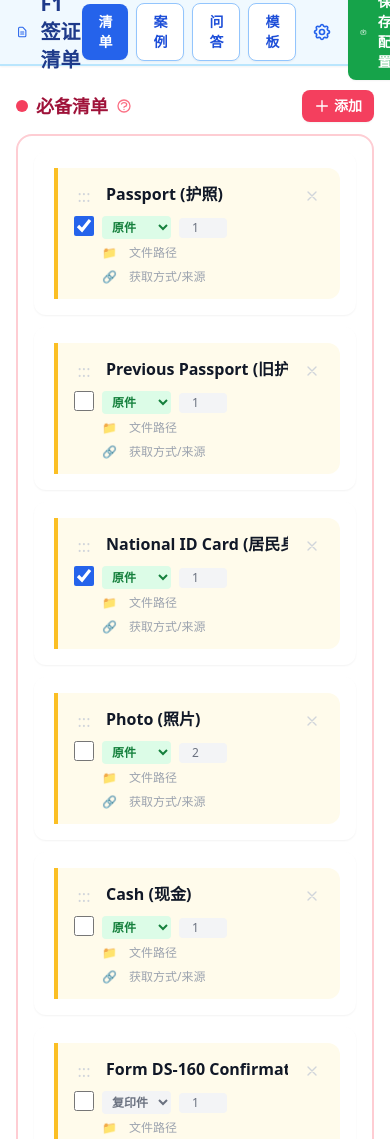
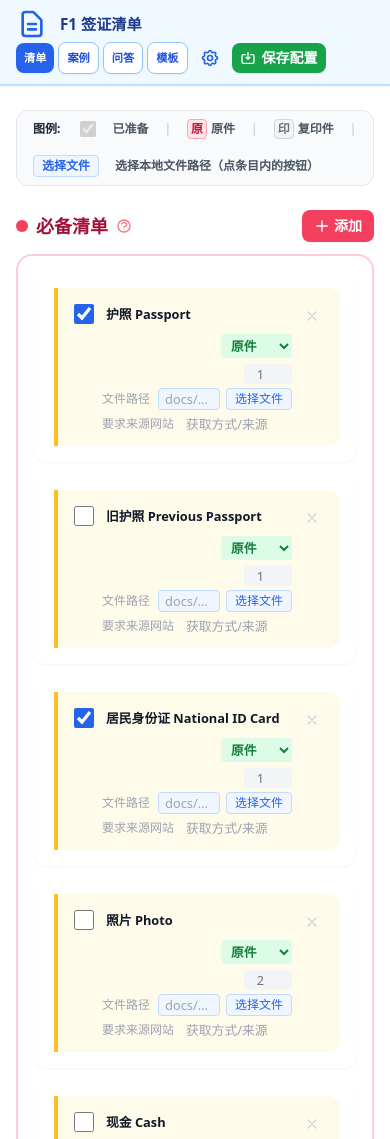
Before and after one commit to KYUKAO/F1Visa, a plain HTML site: page index.html in a window 390 px wide. Shown: the top 1139 px of the page. Drawn offline with nearby package versions, Linux system fonts and the light colour scheme.

Commit message:
更新迭代

```diff
--- a/index.html
+++ b/index.html
@@ -23,9 +23,106 @@ input[type="checkbox"]:focus { outline: none; box-shadow: 0 0 0 3px #3b82f6; }
 @keyframes slideUp { from { opacity: 0; transform: translateY(20px); } to { opacity: 1; transform: translateY(0); } }
 .case-enter { animation: caseSlide 0.3s ease; }
 @keyframes caseSlide { from { opacity: 0; transform: translateX(-10px); } to { opacity: 1; transform: translateX(0); } }
+
+/* PC: push "原件/复印件" and quantity to the right */
+.item-meta-row {
+  display: flex !important;
+  align-items: center !important;
+  gap: 6px !important;
+  flex-wrap: wrap !important;
+}
+.item-meta-row .item-name-input {
+  flex: 1 !important;
+  min-width: 200px !important;
+  max-width: none !important;
+}
+.item-meta-row select,
+.item-meta-row input[type="number"] {
+  margin-left: auto !important;
+}
+
+/* Mobile Responsive */
+@media (max-width: 768px) {
+  /* Nav: wrap buttons to next line, shrink title on very small screens */
+  nav .flex.items-center.justify-between {
+    flex-wrap: wrap !important;
+    height: auto !important;
+    padding-top: 8px !important;
+    padding-bottom: 8px !important;
+  }
+  nav h1 {
+    font-size: 0.95rem !important;
+    white-space: nowrap !important;
+  }
+  nav .flex.items-center.gap-2 {
+    flex-wrap: wrap !important;
+    gap: 4px !important;
+  }
+  .nav-btn {
+    font-size: 0.7rem !important;
+    padding: 5px 8px !important;
+  }
+  button[onclick="exportConfig()"] {
+    padding: 5px 8px !important;
+  }
+  button[onclick="exportConfig()"] svg + span {
+    display: none !important;
+  }
+
+  /* Item cards: hide drag handle, compact layout */
+  .sortable-item .drag-handle {
+    display: none !important;
+  }
+  .sortable-item .flex-col {
+    flex-direction: row !important;
+    align-items: center !important;
+    gap: 6px !important;
+  }
+  .sortable-item input[type="text"],
+  .sortable-item input[type="number"],
+  .sortable-item select {
+    font-size: 0.8rem !important;
+  }
+  /* Item meta: name takes full width, original/qty on next row */
+  .item-meta-row {
+    flex-direction: column !important;
+    align-items: flex-start !important;
+  }
+  .item-meta-row .item-name-input {
+    width: 100% !important;
+    min-width: unset !important;
+  }
+
+  /* Modals: full-width with small margin */
+  .modal-content {
+    margin: 8px !important;
+    max-width: calc(100vw - 16px) !important;
+    padding: 16px !important;
+    max-height: calc(100vh - 32px) !important;
+  }
+
+  /* Case cards: reduce padding */
+  .case-enter {
+    padding: 12px !important;
+  }
+  .case-enter .text-lg {
+    font-size: 0.95rem !important;
+  }
+  .case-enter .grid-cols-3 {
+    grid-template-columns: 1fr !important;
+  }
+
+  /* QA accordion: compact text */
+  .bg-white.rounded-2xl.shadow-sm.overflow-hidden.mb-4 button {
+    padding: 12px !important;
+  }
+}
 </style>
 </head>
 <body class="min-h-screen bg-white">
+
+<!-- Hidden file picker for folder selection -->
+<input type="file" id="filePicker" style="display:none" webkitdirectory multiple accept=".pdf,.doc,.docx,.jpg,.jpeg,.png,.xls,.xlsx">
 
 <!-- Top Nav -->
 <nav class="bg-sky-50 border-b-2 border-sky-200 sticky top-0 z-50 shadow-sm">
@@ -59,6 +156,26 @@ input[type="checkbox"]:focus { outline: none; box-shadow: 0 0 0 3px #3b82f6; }
 
 <!-- Two Columns -->
 <div class="flex flex-col gap-6">
+
+<!-- 图例 -->
+<div class="flex flex-wrap items-center gap-4 text-xs font-semibold text-gray-600 bg-gray-50 rounded-xl px-4 py-2 border border-gray-200">
+<span class="font-bold text-gray-800 mr-1">图例:</span>
+<input type="checkbox" checked disabled class="w-4 h-4 rounded border-2 border-gray-300 accent-blue-600">
+<span>已准备</span>
+<span class="text-gray-300">|</span>
+<div class="flex items-center gap-1">
+<div class="w-5 h-5 bg-rose-100 text-rose-700 rounded text-xs flex items-center justify-center font-bold border border-rose-300">原</div>
+<span>原件</span>
+</div>
+<span class="text-gray-300">|</span>
+<div class="flex items-center gap-1">
+<div class="w-5 h-5 bg-gray-100 text-gray-500 rounded text-xs flex items-center justify-center border border-gray-300">印</div>
+<span>复印件</span>
+</div>
+<span class="text-gray-300">|</span>
+<button onclick="showFilePickerHint()" class="shrink-0 text-xs text-blue-600 bg-blue-50 border border-blue-200 px-2 py-0.5 rounded hover:bg-blue-100 transition-colors">选择文件</button>
+<span>选择本地文件路径（点条目内的按钮）</span>
+</div>
 
 <!-- 必备清单 -->
 <div>
@@ -100,27 +217,6 @@ input[type="checkbox"]:focus { outline: none; box-shadow: 0 0 0 3px #3b82f6; }
 </div>
 </div>
 
-</div>
-
-<!-- Legend -->
-<div class="mt-6 bg-blue-50 border-2 border-blue-200 rounded-2xl p-4">
-<div class="flex flex-wrap items-center gap-6 text-sm font-semibold text-blue-900">
-<div class="flex items-center gap-2">
-<input type="checkbox" checked disabled class="w-5 h-5 rounded border-2 border-gray-300 accent-blue-600">
-<span class="font-semibold text-blue-900">已准备</span>
-</div>
-<div class="flex items-center gap-2">
-<div class="w-6 h-6 bg-rose-100 text-rose-700 rounded text-xs flex items-center justify-center font-bold border-2 border-rose-300">原</div>
-<span>原件</span>
-</div>
-<div class="flex items-center gap-2">
-<div class="w-6 h-6 bg-gray-100 text-gray-500 rounded text-xs flex items-center justify-center border-2 border-gray-300">印</div>
-<span>复印件</span>
-</div>
-<div class="flex items-center gap-2">
-<svg class="w-4 h-4 text-blue-400" fill="none" stroke="currentColor" viewBox="0 0 24 24"><path stroke-linecap="round" stroke-linejoin="round" stroke-width="2" d="M4 8h16M4 16h16"/></svg>
-<span>拖动可排序或切换分类</span>
-</div>
 </div>
 
 <!-- ===== CASES PAGE ===== -->
@@ -453,6 +549,10 @@ Awards, Interests, Skills:
 <svg class="w-4 h-4" fill="none" stroke="currentColor" viewBox="0 0 24 24"><path stroke-linecap="round" stroke-linejoin="round" stroke-width="2" d="M19 7l-.867 12.142A2 2 0 0116.138 21H7.862a2 2 0 01-1.995-1.858L5 7m5 4v6m4-6v6m1-10V4a1 1 0 00-1-1h-4a1 1 0 00-1 1v3M4 7h16"/></svg>
 重置所有数据
 </button>
+<button onclick="if(confirm('将从 visa-config.json 重新加载清单（保留案例）？')){localStorage.removeItem('f1visa_items');location.reload();}" class="w-full flex items-center justify-center gap-2 px-4 py-2.5 bg-blue-50 text-blue-600 rounded-lg text-sm font-medium hover:bg-blue-100 mt-2">
+<svg class="w-4 h-4" fill="none" stroke="currentColor" viewBox="0 0 24 24"><path stroke-linecap="round" stroke-linejoin="round" stroke-width="2" d="M4 4v5h.582m15.356 2A8.001 8.001 0 004.582 9m0 0H9m11 11v-5h-.581m0 0a8.003 8.003 0 01-15.357-2m15.357 2H15"/></svg>
+从配置文件重置清单
+</button>
 </div>
 </div>
 <div class="mt-6">
@@ -614,8 +714,8 @@ div.innerHTML =
 '<input type="checkbox" ' + (it.isReady ? 'checked' : '') + ' onchange="toggleReady(\'' + it.id + '\')" class="w-5 h-5 rounded border-2 border-gray-300 accent-blue-600 cursor-pointer">' +
 '</div>' +
 '<div class="flex-1 min-w-0 space-y-1">' +
-'<div class="flex items-center gap-2 flex-wrap">' +
-'<input type="text" value="' + escHtml(it.name) + '" onchange="updateItem(\'' + it.id + '\',\'name\',this.value)" class="font-bold text-gray-900 bg-transparent border-0 text-base px-1 py-0.5 w-auto min-w-[120px] max-w-[300px] hover:bg-white focus:bg-white rounded">' +
+'<div class="item-meta-row">' +
+'<input type="text" value="' + escHtml(it.name) + '" onchange="updateItem(\'' + it.id + '\',\'name\',this.value)" class="item-name-input font-bold text-gray-900 bg-transparent border-0 text-base px-1 py-0.5 w-auto min-w-[120px] max-w-[300px] hover:bg-white focus:bg-white rounded">' +
 '<select onchange="updateItem(\'' + it.id + '\',\'isOriginal\',this.value===\'true\')" class="shrink-0 text-xs px-1.5 py-0.5 rounded font-bold border-0 cursor-pointer ' + originalBg + '">' +
 '<option value="true" ' + (it.isOriginal ? 'selected' : '') + '>原件</option>' +
 '<option value="false" ' + (!it.isOriginal ? 'selected' : '') + '>复印件</option>' +
@@ -623,11 +723,14 @@ div.innerHTML =
 '<input type="number" value="' + it.quantity + '" min="1" max="99" onchange="updateItem(\'' + it.id + '\',\'quantity\',parseInt(this.value)||1)" class="shrink-0 text-xs w-12 px-1.5 py-0.5 rounded bg-gray-100 text-gray-500 border-0 text-center hover:bg-white focus:bg-white">' +
 '</div>' +
 '<div class="flex items-center gap-2">' +
-'<span class="text-xs text-gray-400 shrink-0">📁</span>' +
-'<input type="text" value="' + escHtml(it.filePath) + '" onchange="updateItem(\'' + it.id + '\',\'filePath\',this.value)" placeholder="文件路径" class="flex-1 text-xs text-gray-500 bg-transparent border-0 px-1 py-0.5 hover:bg-white focus:bg-white rounded w-full">' +
+'<span class="text-xs text-gray-400 shrink-0">文件路径</span>' +
+'<div class="flex-1 flex items-center gap-1.5 min-w-0">' +
+'<input type="text" value="' + escHtml(it.filePath) + '" onchange="updateItem(\'' + it.id + '\',\'filePath\',this.value)" placeholder="docs/..." class="flex-1 text-xs text-blue-600 bg-blue-50 border border-blue-200 px-1.5 py-0.5 rounded hover:bg-white focus:bg-white focus:border-blue-400 w-full min-w-0" spellcheck="false">' +
+'<button onclick="pickFilePath(\'' + it.id + '\')" class="shrink-0 text-xs text-blue-600 bg-blue-50 border border-blue-200 px-2 py-0.5 rounded hover:bg-blue-100 transition-colors" title="选择本地文件或文件夹">选择文件</button>' +
+'</div>' +
 '</div>' +
 '<div class="flex items-center gap-2">' +
-'<span class="text-xs text-gray-400 shrink-0">🔗</span>' +
+'<span class="text-xs text-gray-400 shrink-0">要求来源网站</span>' +
 '<input type="text" value="' + escHtml(it.acquisition) + '" onchange="updateItem(\'' + it.id + '\',\'acquisition\',this.value)" placeholder="获取方式/来源" class="flex-1 text-xs text-gray-500 bg-transparent border-0 px-1 py-0.5 hover:bg-white focus:bg-white rounded w-full">' +
 '</div>' +
 (it.description ? '<p class="text-xs text-gray-600 leading-relaxed px-1">' + escHtml(it.description) + '</p>' : '') +
@@ -650,6 +753,15 @@ document.querySelectorAll('.drag-over').forEach(function(el) { el.classList.remo
 });
 
 return div;
+}
+
+function openFileLocation(id) {
+var it = items.find(function(item) { return item.id === id; });
+if (!it || !it.filePath) return;
+var fullPath = it.filePath.replace(/\\/g, '/');
+var dir = fullPath.substring(0, fullPath.lastIndexOf('/') + 1);
+var folderUrl = 'file:///' + (dir.startsWith('docs/') || dir.startsWith('docs\\') ? 'D:/VibeCoding/F1/' + dir : dir);
+window.location.href = folderUrl;
 }
 
 function updateItem(id, field, value) {
@@ -1085,6 +1197,40 @@ renderAll();
 closeAddItem();
 }
 
+// ===== FILE PICKER =====
+var _pickerItemId = null;
+document.getElementById('filePicker').addEventListener('change', function(e) {
+  var file = e.target.files[0];
+  if (file && _pickerItemId) {
+    var name = file.name;
+    // webkitRelativePath gives path relative to the selected folder, e.g. "images/photo.jpg"
+    var rel = file.webkitRelativePath || '';
+    var guess;
+    if (rel && rel !== name) {
+      // User picked a folder first; use the relative path as-is
+      guess = rel;
+    } else {
+      // Single file picked directly
+      guess = 'docs/';
+      if (name.match(/\.(pdf|doc|docx)$/i)) guess += 'documents/' + name;
+      else if (name.match(/\.(jpg|jpeg|png)$/i)) guess += 'images/' + name;
+      else guess += name;
+    }
+    updateItem(_pickerItemId, 'filePath', guess);
+  }
+  _pickerItemId = null;
+  e.target.value = '';
+});
+
+function pickFilePath(itemId) {
+  _pickerItemId = itemId;
+  document.getElementById('filePicker').click();
+}
+
+function showFilePickerHint() {
+  alert('请在清单条目内点击"选择文件"按钮来设置该条目的文件路径。');
+}
+
 // ===== UTILS =====
 function escHtml(s) {
 if (!s) return '';
--- a/visa-config.json
+++ b/visa-config.json
@@ -1,31 +1,32 @@
 {
   "version": 2,
   "items": [
-    {"id": "i1",  "name": "Passport (护照)",                       "category": "required",   "isOriginal": true,  "quantity": 1, "filePath": "",                                              "acquisition": "",                             "isReady": true},
-    {"id": "i2",  "name": "Previous Passport (旧护照)",           "category": "required",   "isOriginal": true,  "quantity": 1, "filePath": "",                                              "acquisition": "",                             "isReady": false},
-    {"id": "i3",  "name": "National ID Card (居民身份证)",         "category": "required",   "isOriginal": true,  "quantity": 1, "filePath": "",                                              "acquisition": "",                             "isReady": true},
-    {"id": "i4",  "name": "Photo (照片)",                         "category": "required",   "isOriginal": true,  "quantity": 2, "filePath": "",                                              "acquisition": "",                             "isReady": false},
-    {"id": "i5",  "name": "Cash (现金)",                         "category": "required",   "isOriginal": true,  "quantity": 1, "filePath": "",                                              "acquisition": "",                             "isReady": false},
-    {"id": "i6",  "name": "Form DS-160 Confirmation Page (DS-160 确认页)", "category": "required", "isOriginal": false, "quantity": 1, "filePath": "", "acquisition": "https://ceac.state.gov/GenNIV/Default.aspx", "isReady": false},
-    {"id": "i7",  "name": "Visa Appointment Confirmation (签证预约确认页)", "category": "required", "isOriginal": false, "quantity": 1, "filePath": "", "acquisition": "https://cgifederal.secure.force.com/",        "isReady": false},
-    {"id": "i8",  "name": "Form I-20 — Certificate of Eligibility for Nonimmigrant Student Status (F-1)", "category": "required", "isOriginal": true, "quantity": 1, "filePath": "", "acquisition": "", "isReady": true},
-    {"id": "i9",  "name": "SEVIS I-901 Fee Receipt (SEVIS I-901 缴费收据)", "category": "required", "isOriginal": false, "quantity": 1, "filePath": "", "acquisition": "https://fmjfee.com/", "isReady": false},
-    {"id": "i10", "name": "Admission/Offer Letter (录取通知书)",  "category": "supporting", "isOriginal": false, "quantity": 1, "filePath": "docs/admission-letters/Goldsmiths_Admission.pdf",  "acquisition": "",    "isReady": false},
-    {"id": "i11", "name": "Proof of Financial Ability (资助证明)", "category": "supporting", "isOriginal": false, "quantity": 1, "filePath": "",                                              "acquisition": "",                             "isReady": false},
-    {"id": "i12", "name": "Scholarship Award Letter (奖学金证明)", "category": "supporting", "isOriginal": false, "quantity": 1, "filePath": "",                                              "acquisition": "",                             "isReady": false},
-    {"id": "i13", "name": "Proof of Financial Resources / Bank Statement (资产证明 / 银行存款证明)", "category": "supporting", "isOriginal": true, "quantity": 1, "filePath": "docs/bank-statement/CertificateOfDeposit.pdf", "acquisition": "银行网点办理存款证明", "isReady": false},
-    {"id": "i14", "name": "Curriculum Vitae / Resume (个人简历 CV)", "category": "supporting", "isOriginal": false, "quantity": 1, "filePath": "docs/cv/HanqingLi_Resume_2026.pdf",                   "acquisition": "",                             "isReady": true},
-    {"id": "i15", "name": "Statement of Purpose / Study Plan (学习计划)", "category": "supporting", "isOriginal": false, "quantity": 1, "filePath": "docs/study-plan/StoneSpeech.pdf",                    "acquisition": "",                             "isReady": false},
-    {"id": "i16", "name": "Professor's CV / Supervisor CV (导师简历)", "category": "supporting", "isOriginal": false, "quantity": 1, "filePath": "",                                              "acquisition": "",                             "isReady": false},
-    {"id": "i17", "name": "Graduation Certificate — CHESICC Verification (毕业证学信网认证)", "category": "supporting", "isOriginal": true, "quantity": 1, "filePath": "", "acquisition": "学信网: https://www.chsi.com.cn/", "isReady": false},
-    {"id": "i18", "name": "Degree Certificate — CHESICC Verification (学位证学信网认证)", "category": "supporting", "isOriginal": true, "quantity": 1, "filePath": "", "acquisition": "学信网: https://www.chsi.com.cn/", "isReady": false},
-    {"id": "i19", "name": "Academic Transcript — Official (中英文成绩单)", "category": "supporting", "isOriginal": true,  "quantity": 1, "filePath": "docs/transcripts/SHU-AcademicTranscript.pdf",     "acquisition": "学校档案馆/教务处",     "isReady": false},
-    {"id": "i20", "name": "GRE Score Report (GRE 成绩单)",        "category": "supporting", "isOriginal": false, "quantity": 1, "filePath": "",                                              "acquisition": "ETS: https://www.ets.org/",     "isReady": false},
-    {"id": "i21", "name": "English Proficiency Score Report — TOEFL/IELTS (英语语言成绩单)", "category": "supporting", "isOriginal": false, "quantity": 1, "filePath": "docs/english-scores/IELTS.pdf",    "acquisition": "ETS: https://www.ets.org/",     "isReady": false},
-    {"id": "i22", "name": "Published Research / Publications (已发表论文或作品集)", "category": "supporting", "isOriginal": false, "quantity": 1, "filePath": "",                                              "acquisition": "",                             "isReady": false},
-    {"id": "i23", "name": "Household Registration Booklet / Hukou (户口本)", "category": "required", "isOriginal": true,  "quantity": 1, "filePath": "",                                              "acquisition": "",                             "isReady": false},
-    {"id": "i24", "name": "Social Media Identifiers (社媒账号信息 — DS-160 必填)", "category": "supporting", "isOriginal": false, "quantity": 1, "filePath": "", "acquisition": "DS-160 表格填写后补充",    "isReady": false},
-    {"id": "i25", "name": "Professor's Letter of Support (导师支持信)", "category": "supporting", "isOriginal": false, "quantity": 1, "filePath": "docs/reference-letters/LiQi_Reference.pdf",     "acquisition": "",                             "isReady": false}
+    {"id": "i1",  "name": "护照 Passport",                       "category": "required",   "isOriginal": true,  "quantity": 1, "filePath": "",                                              "acquisition": "",                             "isReady": true},
+    {"id": "i2",  "name": "旧护照 Previous Passport",           "category": "required",   "isOriginal": true,  "quantity": 1, "filePath": "",                                              "acquisition": "",                             "isReady": false},
+    {"id": "i3",  "name": "居民身份证 National ID Card",         "category": "required",   "isOriginal": true,  "quantity": 1, "filePath": "",                                              "acquisition": "",                             "isReady": true},
+    {"id": "i4",  "name": "照片 Photo",                         "category": "required",   "isOriginal": true,  "quantity": 2, "filePath": "",                                              "acquisition": "",                             "isReady": false},
+    {"id": "i5",  "name": "现金 Cash",                         "category": "required",   "isOriginal": true,  "quantity": 1, "filePath": "",                                              "acquisition": "",                             "isReady": false},
+    {"id": "i6",  "name": "DS-160 确认页 DS-160 Confirmation Page", "category": "required", "isOriginal": false, "quantity": 1, "filePath": "", "acquisition": "https://ceac.state.gov/GenNIV/Default.aspx", "isReady": false},
+    {"id": "i7",  "name": "签证预约确认页 Visa Appointment Confirmation", "category": "required", "isOriginal": false, "quantity": 1, "filePath": "", "acquisition": "https://cgifederal.secure.force.com/",        "isReady": false},
+    {"id": "i8",  "name": "I-20 表 Form I-20", "category": "required", "isOriginal": true, "quantity": 1, "filePath": "", "acquisition": "", "isReady": true},
+    {"id": "i9",  "name": "SEVIS I-901 缴费收据 SEVIS I-901 Fee Receipt", "category": "required", "isOriginal": false, "quantity": 1, "filePath": "", "acquisition": "https://fmjfee.com/", "isReady": false},
+    {"id": "i10", "name": "录取通知书 Admission Letter",  "category": "supporting", "isOriginal": false, "quantity": 1, "filePath": "docs/admission-letters/Goldsmiths_Admission.pdf",  "acquisition": "",    "isReady": false},
+    {"id": "i11a", "name": "Funding Letter 资助证明", "category": "supporting", "isOriginal": false, "quantity": 1, "filePath": "", "acquisition": "研究生院/导师出具", "isReady": false},
+    {"id": "i11", "name": "资助证明 Proof of Financial Ability", "category": "supporting", "isOriginal": false, "quantity": 1, "filePath": "",                                              "acquisition": "",                             "isReady": false},
+    {"id": "i12", "name": "奖学金证明 Scholarship Award Letter", "category": "supporting", "isOriginal": false, "quantity": 1, "filePath": "",                                              "acquisition": "",                             "isReady": false},
+    {"id": "i13", "name": "资产证明/银行存款证明 Bank Statement", "category": "supporting", "isOriginal": true, "quantity": 1, "filePath": "docs/bank-statement/CertificateOfDeposit.pdf", "acquisition": "银行网点办理存款证明", "isReady": false},
+    {"id": "i14", "name": "个人简历 CV Curriculum Vitae", "category": "supporting", "isOriginal": false, "quantity": 1, "filePath": "docs/cv/HanqingLi_Resume_2026.pdf",                   "acquisition": "",                             "isReady": true},
+    {"id": "i15", "name": "学习计划 Study Plan / Statement of Purpose", "category": "supporting", "isOriginal": false, "quantity": 1, "filePath": "docs/study-plan/StoneSpeech.pdf",                    "acquisition": "",                             "isReady": false},
+    {"id": "i16", "name": "导师简历 Professor's / Supervisor CV", "category": "supporting", "isOriginal": false, "quantity": 1, "filePath": "",                                              "acquisition": "",                             "isReady": false},
+    {"id": "i17", "name": "毕业证认证 Graduation Certificate (CHESICC)", "category": "supporting", "isOriginal": true, "quantity": 1, "filePath": "", "acquisition": "学信网: https://www.chsi.com.cn/", "isReady": false},
+    {"id": "i18", "name": "学位证认证 Degree Certificate (CHESICC)", "category": "supporting", "isOriginal": true, "quantity": 1, "filePath": "", "acquisition": "学信网: https://www.chsi.com.cn/", "isReady": false},
+    {"id": "i19", "name": "中英文成绩单 Academic Transcript", "category": "supporting", "isOriginal": true,  "quantity": 1, "filePath": "docs/transcripts/SHU-AcademicTranscript.pdf",     "acquisition": "学校档案馆/教务处",     "isReady": false},
+    {"id": "i20", "name": "GRE 成绩单 GRE Score Report",        "category": "supporting", "isOriginal": false, "quantity": 1, "filePath": "",                                              "acquisition": "ETS: https://www.ets.org/",     "isReady": false},
+    {"id": "i21", "name": "英语语言成绩单 TOEFL/IELTS Score Report", "category": "supporting", "isOriginal": false, "quantity": 1, "filePath": "docs/english-scores/IELTS.pdf",    "acquisition": "ETS: https://www.ets.org/",     "isReady": false},
+    {"id": "i22", "name": "已发表论文/作品集 Publications", "category": "supporting", "isOriginal": false, "quantity": 1, "filePath": "",                                              "acquisition": "",                             "isReady": false},
+    {"id": "i23", "name": "户口本 Household Registration Booklet", "category": "required", "isOriginal": true,  "quantity": 1, "filePath": "",                                              "acquisition": "",                             "isReady": false},
+    {"id": "i24", "name": "社媒账号信息 Social Media (DS-160)", "category": "supporting", "isOriginal": false, "quantity": 1, "filePath": "", "acquisition": "DS-160 表格填写后补充",    "isReady": false},
+    {"id": "i25", "name": "导师支持信 Professor's Letter of Support", "category": "supporting", "isOriginal": false, "quantity": 1, "filePath": "docs/reference-letters/LiQi_Reference.pdf",     "acquisition": "",                             "isReady": false}
   ],
   "cases": [
     {"status":"approved","date":"2026-05-05","window":"15号","vo":"白人男性","duration":"约2小时","prep":"两张照片，护照，身份证，offer letter，funding letter，ds160确认，签证预约确认，i20，个人cv，导师cv，导师支持信，sevis付款证明，本硕学位证，社媒清单，study plan","used":"护照，身份证，i20，个人cv，社媒清单","unused":"照片、五十现金、一支笔、study plan","timeline":"9:06出地铁站，丰巢柜满，路边寄存30元。约9:11开始排队。室外40分钟，室内1小时+。","process":"窗口15号，白人男性签证官。流程：1.说要F1，要I-20看 2.问专业 3.问谁出钱，答研究生院 4.要CV看，问研究内容，简答一句 5.问社媒是否就DS表上那些，我准备补充表给他看 6.敲键盘1分钟，收到白单","result":"11:21出，12点Refuse，17点Approved。29号无动静，30号15:00 Issued","tips":"B2出口有寄存柜，路边寄存统一30元。可自备社媒补充表带二维码。照片似乎非必须。"}
```
